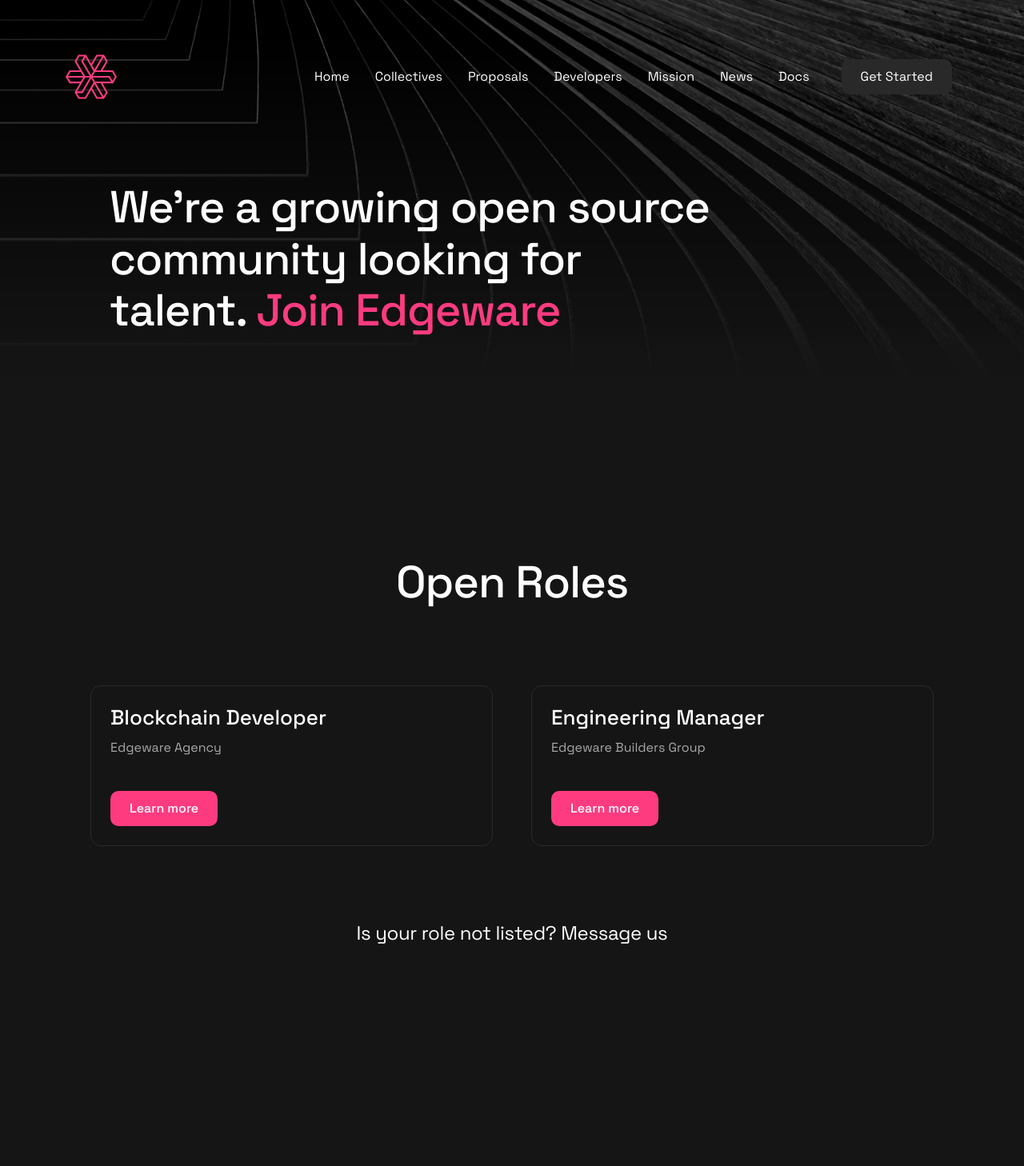
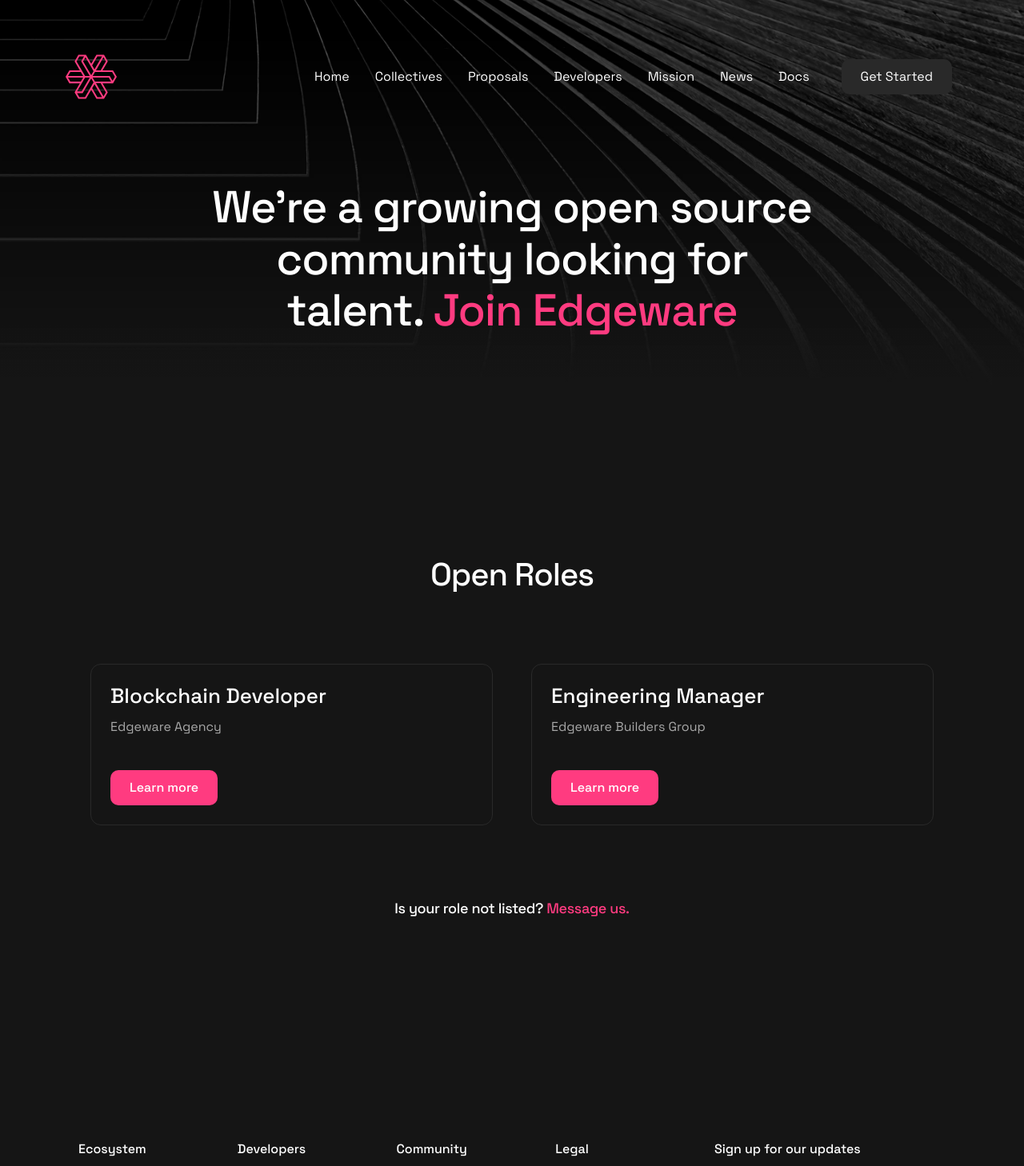
Before and after one commit to edgeware-network/Edgeware-Website, a Next.js app: page /jobs in a window 1280 px wide. Shown: the top 1458 px of the page at 80% size. Built offline with nearby package versions, Linux system fonts and the light colour scheme.

Commit message:
Minor tweaks on components jobs page

```diff
--- a/components/common/static-hero/static-hero.module.scss
+++ b/components/common/static-hero/static-hero.module.scss
@@ -27,7 +27,6 @@
     right: 0;
     height: 200px;
     background-image: linear-gradient(to top, var(--grey-900), rgba(21, 21, 21, 0) 90%);
-
   }
 }
 
@@ -62,6 +61,11 @@
 
 .headlineWrapper {
   max-width: 760px;
+
+  @include media-breakpoint-up(md) {
+    margin: 0 auto;
+    text-align: center;
+  }
 }
 
 .headline {
--- a/components/common/static-hero/static-hero.tsx
+++ b/components/common/static-hero/static-hero.tsx
@@ -1,11 +1,10 @@
 import * as React from 'react';
+
 import { H1 } from '../typography/typography';
 
 import styles from './static-hero.module.scss';
 
-interface StaticHeroProps {
-
- }
+interface StaticHeroProps {}
 
 export const StaticHero: React.FC<StaticHeroProps> = ({ children }) => {
   return (
--- a/components/common/typography/typography.module.scss
+++ b/components/common/typography/typography.module.scss
@@ -67,3 +67,7 @@
 .inverted {
   color: var(--grey-900);
 }
+
+.bold {
+  font-weight: var(--fw-semibold);
+}
--- a/components/common/typography/typography.tsx
+++ b/components/common/typography/typography.tsx
@@ -62,6 +62,7 @@ export const H2: React.FC<HeadlineProps> = ({
 interface ParagraphProps extends BaseProps {
   secondary?: boolean;
   style?: 'regular' | 'secondary' | 'lead' | 'large' | 'small';
+  bold?: boolean
 }
 
 export const P: React.FC<ParagraphProps> = ({
@@ -70,12 +71,14 @@ export const P: React.FC<ParagraphProps> = ({
   className,
   style = 'regular',
   inverted = false,
+  bold = false,
   ...restProps
 }) => {
   const pClass = cn(
     styles.p,
     secondary && styles.secondary,
     inverted && styles.inverted,
+    bold && styles.bold,
     styles[style],
     className
   );
--- a/pages/jobs/index.tsx
+++ b/pages/jobs/index.tsx
@@ -2,10 +2,10 @@ import * as React from 'react';
 
 import { H2, P } from '../../components/common/typography/typography';
 import { Section } from '../../components/common/section/section';
+import { JobsCardList, JobsCard } from '../../components/pages/jobs/jobs-card/jobs-card';
+import { StaticHero } from '../../components/common/static-hero/static-hero';
 
 import { getAllJobs } from '../../lib/api';
-import { JobsCardList, JobsCard } from '../../components/pages/jobs/jobs-card/jobs-card';
-import { StaticHero } from '../../components/common/static-hero/static-hero';
 
 export default function Jobs({ allJobs }) {
   const hasJobs = allJobs.length > 0
@@ -20,7 +20,7 @@ export default function Jobs({ allJobs }) {
 
       <Section id="roles" width="narrow">
         <div className="text-center">
-          <H2 size="1">Open Roles</H2>
+          <H2 size="2">Open Roles</H2>
         </div>
 
         {hasJobs && <JobsCardList>
@@ -28,10 +28,10 @@ export default function Jobs({ allJobs }) {
         </JobsCardList>}
 
         <div className="text-center">
-          <P style="large">
+          <P style="lead" bold>
             Is your role not listed?
             {' '}
-            <a href="#">Message us</a>
+            <a href="mailto:ops@edgware.agency" className="link">Message us.</a>
           </P>
         </div>
       </Section>
```
